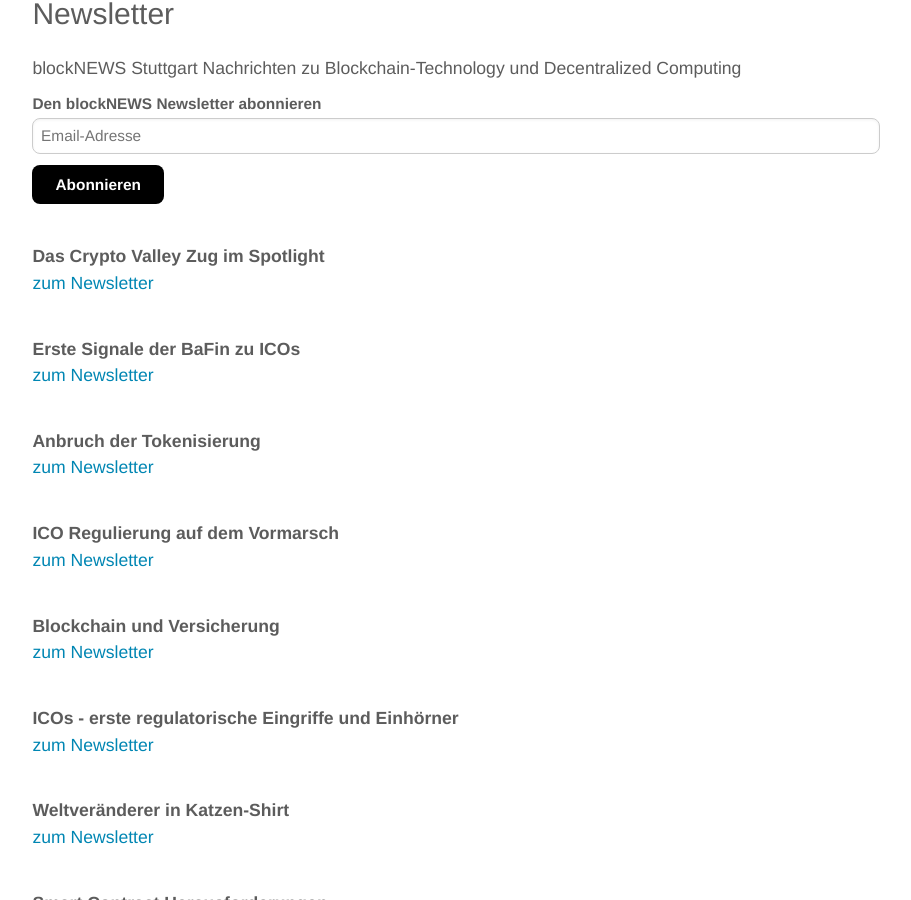
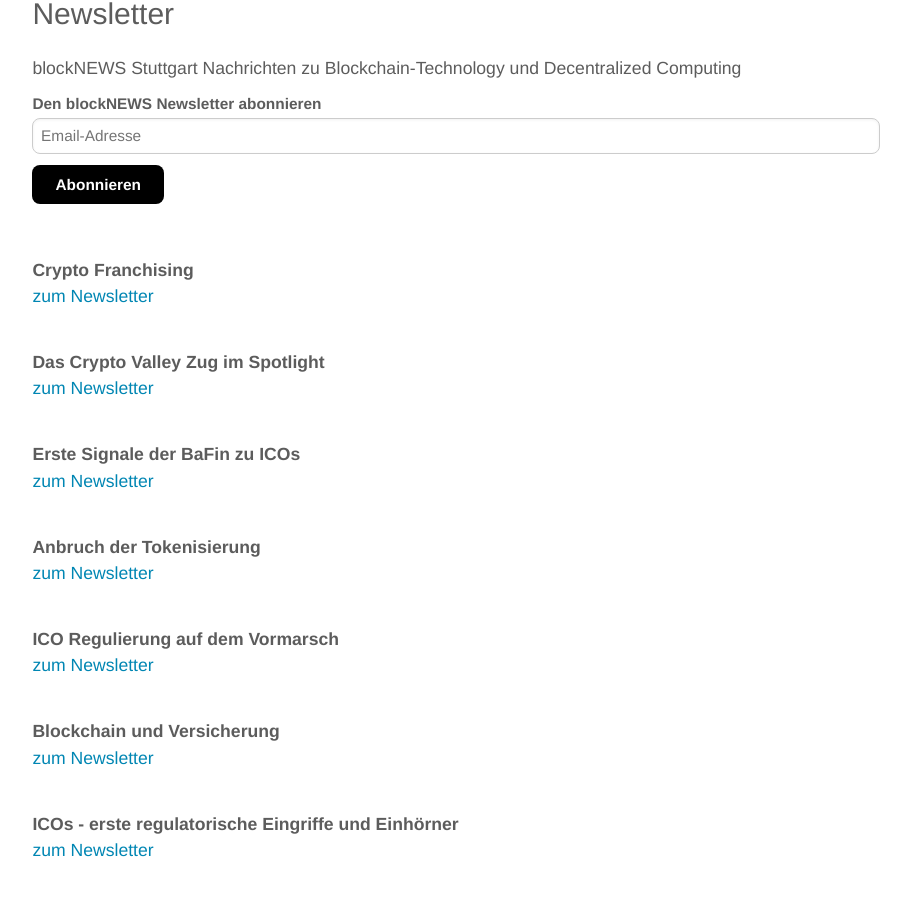
Before and after one commit to blocklab/site, a Jekyll site: the page built from newsletter.md, in a window 1280 px wide and 900 px high, scrolled down 486 px. Shown: the whole window, without its empty margins (184-1095 px from the left). Built offline with Jekyll 4.4.1, drawn with Linux system fonts in a browser that asks for light colours; comment, search, counter and statistics services are not loaded.

Commit message:
Update newsletter.md

```diff
--- a/newsletter.md
+++ b/newsletter.md
@@ -29,7 +29,12 @@ Nachrichten zu Blockchain-Technology und Decentralized Computing
 <!--End mc_embed_signup-->
 
 <br>
+<br>
+**Crypto Franchising**
+<br>
+[zum Newsletter](http://mailchi.mp/2457fe32b260/blockchain-in-der-kw16-private-key-und-wallet-sicherheit-476313)
 
+<br>
 **Das Crypto Valley Zug im Spotlight**
 <br>
 [zum Newsletter](http://mailchi.mp/85bd002467cc/blockchain-in-der-kw16-private-key-und-wallet-sicherheit-470485)
```
